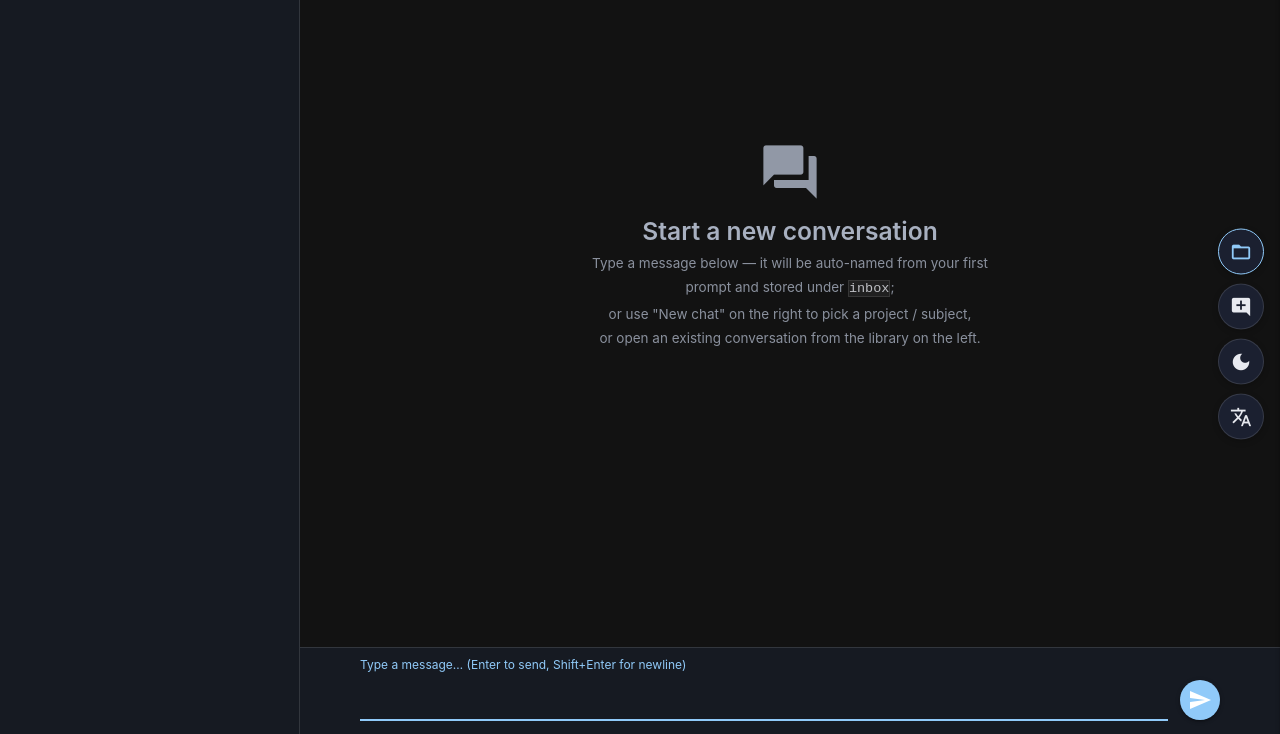
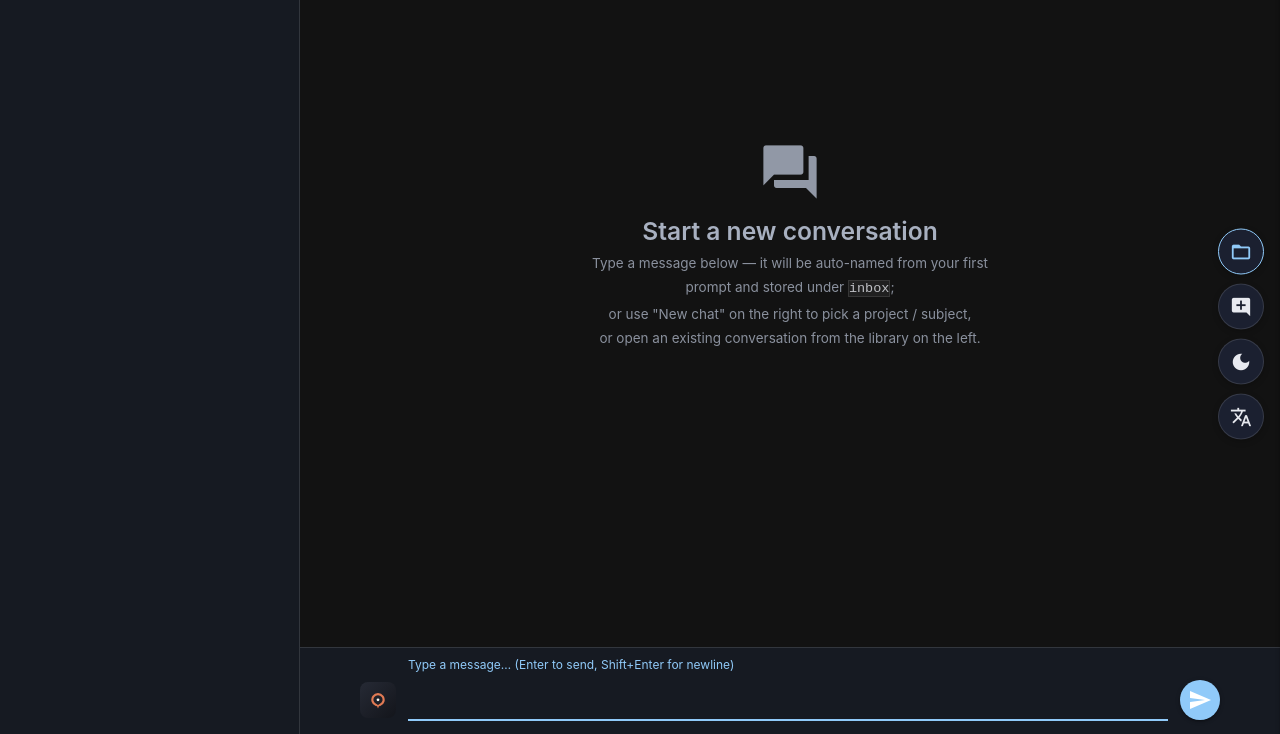
Before and after one commit to scottgfhong310/ollama-chat, a website: page public/apps/ollama-chat/index.html in a window 1280 px wide. Shown: the part 66-800 px from the top of the page. Drawn offline with nearby package versions, Linux system fonts and the light colour scheme; no server answers.

Commit message:
style: 輸入列前加 App icon（SVG，36px，底部比照送出鈕對齊）
Co-Authored-By: Claude Fable 5 <noreply@anthropic.com>

```diff
--- a/public/apps/ollama-chat/index.html
+++ b/public/apps/ollama-chat/index.html
@@ -81,6 +81,7 @@
 
     <footer class="chat-input">
       <div class="input-row">
+        <img class="input-app-icon" src="./icons/ollama-icon.svg" alt="" aria-hidden="true" />
         <!-- Materialize 原生 .input-field + 浮動 label（§5.7）；深色由 materialize-dark.css 處理 -->
         <div class="input-field">
           <textarea id="chat-text" class="materialize-textarea" rows="1"></textarea>
--- a/public/apps/ollama-chat/ollama-chat.css
+++ b/public/apps/ollama-chat/ollama-chat.css
@@ -550,6 +550,16 @@ body.is-empty .empty-state {
   gap: 12px;
 }
 
+/* 輸入列前的 App icon（SVG 自帶圓角底；flex-end 底部與底線對齊，比照送出鈕） */
+.input-row .input-app-icon {
+  flex: 0 0 auto;
+  width: 36px;
+  height: 36px;
+  margin: 0 0 2px;
+  user-select: none;
+  -webkit-user-drag: none;
+}
+
 /* Materialize .input-field 只調間距／寬度（§5.7：不動其視覺語言） */
 .input-row .input-field {
   flex: 1 1 auto;
```
